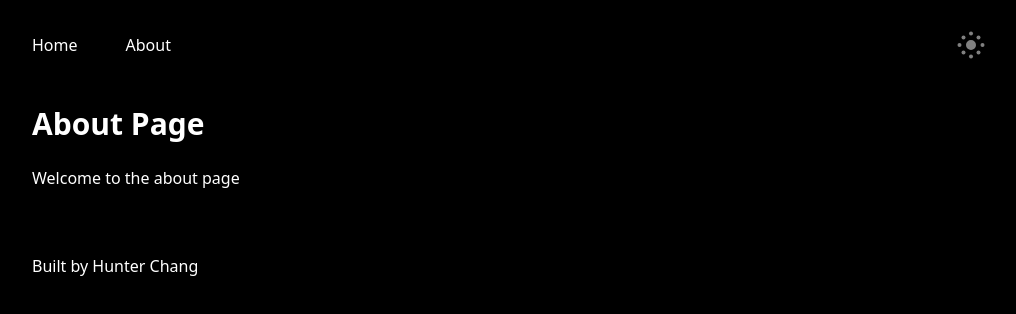
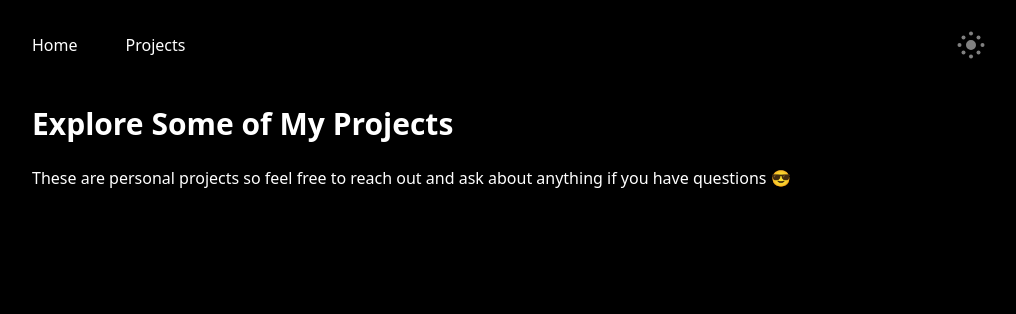
Before and after one commit to eniodev/enio, a Next.js app: page /about in a window 1280 px wide. Shown: the top 314 px of the page, without its empty margins (128-1144 px from the left). Built offline with nearby package versions, Linux system fonts and the light colour scheme.

Commit message:
edited meta data

```diff
--- a/components/Head.tsx
+++ b/components/Head.tsx
@@ -8,9 +8,9 @@ export const WEBSITE_HOST_URL = 'https://nextjs-typescript-mdx-blog.vercel.app';
 const Head = ({ customMeta }: { customMeta?: MetaProps }): JSX.Element => {
   const router = useRouter();
   const meta: MetaProps = {
-    title: 'Hunter Chang - Website',
+    title: 'Énio Carlos - Website',
     description:
-      'Sleep Deprived Father. Senior Web Developer. Lover of all things Ramen and Kpop.',
+      'Software Engineer & Automation Enthusiast 👨🏿‍💻 HTTP Evangelist 📣 with 2 years of practical experience in Web 🌐 & Mobile 📱 Development.',
     image: `${WEBSITE_HOST_URL}/images/site-preview.png`,
     type: 'website',
     ...customMeta,
@@ -23,12 +23,12 @@ const Head = ({ customMeta }: { customMeta?: MetaProps }): JSX.Element => {
       <meta property="og:url" content={`${WEBSITE_HOST_URL}${router.asPath}`} />
       <link rel="canonical" href={`${WEBSITE_HOST_URL}${router.asPath}`} />
       <meta property="og:type" content={meta.type} />
-      <meta property="og:site_name" content="Hunter Chang - Website" />
+      <meta property="og:site_name" content="Énio Carlos - Website" />
       <meta property="og:description" content={meta.description} />
       <meta property="og:title" content={meta.title} />
       <meta property="og:image" content={meta.image} />
       <meta name="twitter:card" content="summary_large_image" />
-      <meta name="twitter:site" content="@huntarosan" />
+      <meta name="twitter:site" content="@eniocarlosao" />
       <meta name="twitter:title" content={meta.title} />
       <meta name="twitter:description" content={meta.description} />
       <meta name="twitter:image" content={meta.image} />
--- a/components/Layout.tsx
+++ b/components/Layout.tsx
@@ -27,7 +27,7 @@ const Layout = ({ children, customMeta }: LayoutProps): JSX.Element => {
         <div className="max-w-5xl px-8 py-4 mx-auto">{children}</div>
       </main>
       <footer className="py-8">
-        <div className="max-w-5xl px-8 mx-auto">
+{/*     <div className="max-w-5xl px-8 mx-auto">
           Built by{' '}
           <a
             className="text-gray-900 dark:text-white"
@@ -36,6 +36,7 @@ const Layout = ({ children, customMeta }: LayoutProps): JSX.Element => {
             Hunter Chang
           </a>
         </div>
+  */}
       </footer>
     </>
   );
--- a/components/Navigation.tsx
+++ b/components/Navigation.tsx
@@ -8,7 +8,7 @@ const Navigation = (): JSX.Element => {
         <a className="text-gray-900 dark:text-white pr-6 py-4">Home</a>
       </Link>
       <Link href="/about">
-        <a className="text-gray-900 dark:text-white px-6 py-4">About</a>
+        <a className="text-gray-900 dark:text-white px-6 py-4">Projects</a>
       </Link>
     </nav>
   );
--- a/pages/about.tsx
+++ b/pages/about.tsx
@@ -5,11 +5,11 @@ export const About = (): JSX.Element => {
   return (
     <Layout
       customMeta={{
-        title: 'About - Hunter Chang',
+        title: 'Projects - Énio Carlos',
       }}
     >
-      <h1>About Page</h1>
-      <p>Welcome to the about page</p>
+      <h1>Explore Some of My Projects</h1>
+      <p>These are personal projects so feel free to reach out and ask about anything if you have questions 😎</p>
     </Layout>
   );
 };
```
